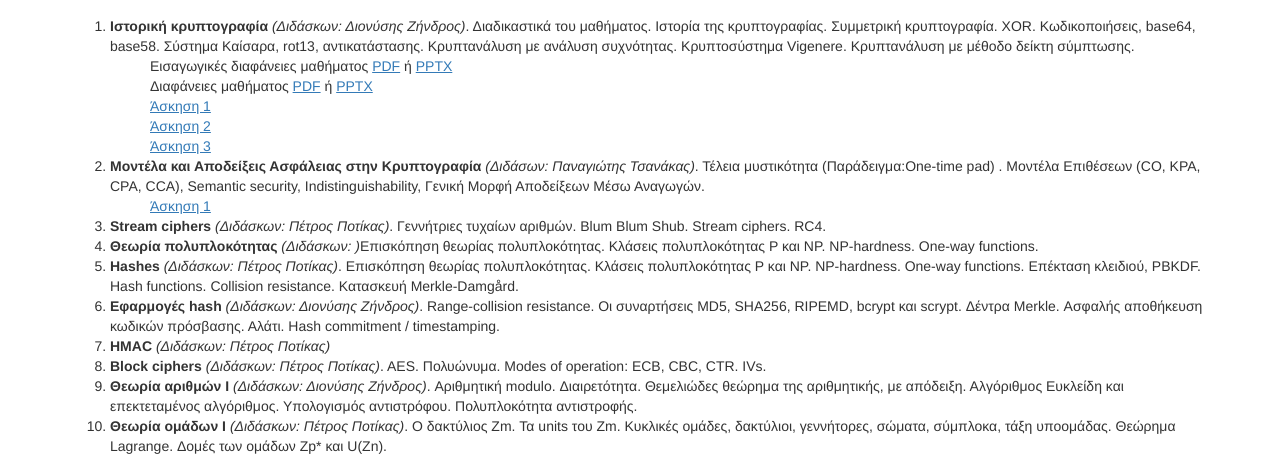
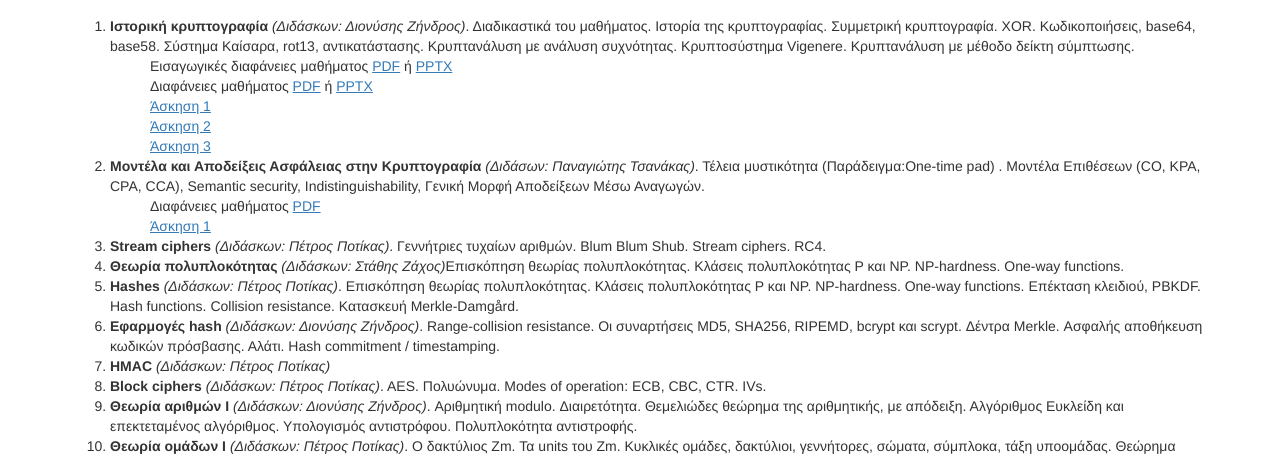
Before and after one commit to dionyziz/crypto-class, a Django app: template templates/material.html in a window 1280 px wide. Shown: the part 575-1031 px from the top of the page. Run offline with Django 3.2, Linux system fonts and the light colour scheme; the template is opened without the code that fills it, so the values that code supplies are empty; some libraries are stand-ins or nearby versions.

Commit message:
Added link for 2nd lecture's slides. Removed 14th lesson date. Added 4th lecture's lecturer

```diff
--- a/templates/material.html
+++ b/templates/material.html
@@ -36,11 +36,12 @@
 					</ul>
 				<!-- 2 --><li><span class='bold'>Μοντέλα και Αποδείξεις Ασφάλειας στην Κρυπτογραφία</span><span class='italic'> (Διδάσων: Παναγιώτης Τσανάκας)</span>. Τέλεια μυστικότητα (Παράδειγμα:One-time pad) . Μοντέλα Επιθέσεων (CO, KPA, CPA, CCA), Semantic security, Indistinguishability, Γενική Μορφή Αποδείξεων Μέσω Αναγωγών.</li>
 					<ul class='unstyled'>
+						<li>Διαφάνειες μαθήματος <a href='static/slides/02-formal-models.pdf'>PDF</a></li>
 						<li><a href='http://crypto-class.gr/exercises/2.0/'>Άσκηση 1</a></li>
 					</ul>
 				<!-- 3 --><li><span class='bold'>Stream ciphers</span><span class='italic'> (Διδάσκων: Πέτρος Ποτίκας)</span>. Γεννήτριες τυχαίων αριθμών. Blum Blum Shub. Stream ciphers. RC4.</li>
 
-				<!-- 4 --><li><span class='bold'>Θεωρία πολυπλοκότητας</span><span class='italic'> (Διδάσκων: )</span>Επισκόπηση θεωρίας πολυπλοκότητας. Κλάσεις πολυπλοκότητας P και NP. NP-hardness. One-way functions.</li>
+				<!-- 4 --><li><span class='bold'>Θεωρία πολυπλοκότητας</span><span class='italic'> (Διδάσκων: Στάθης Ζάχος)</span>Επισκόπηση θεωρίας πολυπλοκότητας. Κλάσεις πολυπλοκότητας P και NP. NP-hardness. One-way functions.</li>
 
 				<!-- 5 --><li><span class='bold'>Hashes</span><span class='italic'> (Διδάσκων: Πέτρος Ποτίκας)</span>. Επισκόπηση θεωρίας πολυπλοκότητας. Κλάσεις πολυπλοκότητας P και NP. NP-hardness. One-way functions. Επέκταση κλειδιού, PBKDF. Hash functions. Collision resistance. Κατασκευή Merkle-Damgård.</li>
 
@@ -60,7 +61,7 @@
 
 				<!-- 13 --><li><span class='bold'>Υπολογιστικότητα πρώτων αριθμών</span><span class='italic'> (Διδάσκων: Πέτρος Ποτίκας)</span>. Η δυσκολία του προβλήματος παραγοντοποίησης. Έλεγχος πρώτων αριθμών Fermat. Οι αριθμοί Carmichael. Έλεγχος πρώτων αριθμών Miller-Rabin.</li>
 
-				<!-- 14 --><li><span class='bold'>RSA 17/11/15</span><span class='italic'> (Διδάσων: Παναγιώτης Γροντάς)</span>. Ασύμμετρη κρυπτογραφία. Εξισώσεις ορθότητας. Ορισμός Ασφάλειας. Το κρυπτοσύστημα RSA. Σχεση Με Παραγοντοποίηση. Επιθέσεις στο RSA (επίθεση κοινού γινομένου, επίθεση μικρού εκθέτη, μερική ανάκτηση πληροφοριών). Padded RSA και OAEP.</li>
+				<!-- 14 --><li><span class='bold'>RSA</span><span class='italic'> (Διδάσων: Παναγιώτης Γροντάς)</span>. Ασύμμετρη κρυπτογραφία. Εξισώσεις ορθότητας. Ορισμός Ασφάλειας. Το κρυπτοσύστημα RSA. Σχεση Με Παραγοντοποίηση. Επιθέσεις στο RSA (επίθεση κοινού γινομένου, επίθεση μικρού εκθέτη, μερική ανάκτηση πληροφοριών). Padded RSA και OAEP.</li>
 
 				<!-- 15 --><li><span class='bold'>Κρυπτογραφία Διακριτού Λογαρίθμου Ι</span><span class='italic'> (Διδάσων: Παναγιώτης Γροντάς)</span>. Ορισμός διακριτού λογαρίθμου. Ανταλλαγή Κλειδιών Diffie-Hellman. CDH, DDH. Σχέση με DLOG. Το κρυπτοσύστημα ElGamal. Ορισμός ασφαλείας. Ιδιότητες CPA, CCA. Malleability Ομομορφικές Ιδιότητες.</li>
 
```
